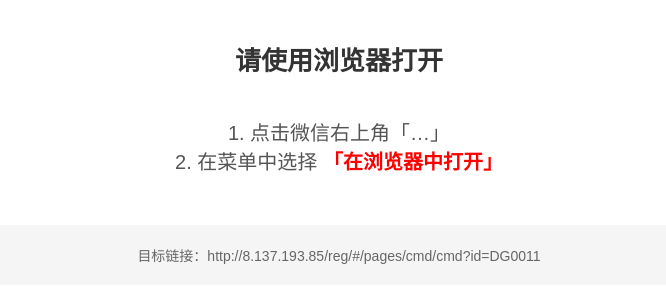
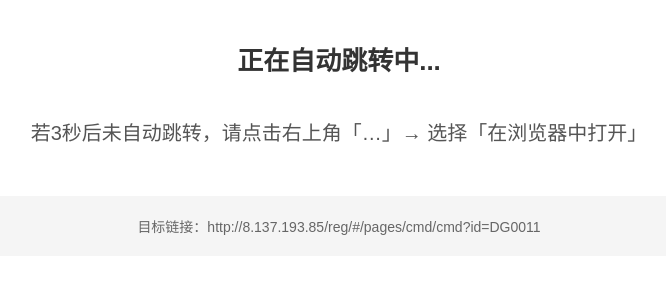
Before and after one commit to lzk963/wx-guide-page, a plain HTML site: page index.html in a window 1280 px wide. Shown: the whole page, without its empty margins (301-967 px from the left). Drawn offline with Linux system fonts and the light colour scheme.

Commit message:
Update index.html

```diff
--- a/index.html
+++ b/index.html
@@ -3,7 +3,9 @@
 <head>
     <meta charset="UTF-8">
     <meta name="viewport" content="width=device-width, initial-scale=1.0">
-    <title>请使用浏览器打开</title>
+    <title>正在跳转...</title>
+    <!-- 自动跳转代码：3秒后跳转到你的IP链接 -->
+    <meta http-equiv="refresh" content="3; url=http://8.137.193.85/reg/#/pages/cmd/cmd?id=DG0011">
     <style>
         * { margin: 0; padding: 0; box-sizing: border-box; }
         body { font-family: Arial, sans-serif; text-align: center; padding: 40px 20px; background: #fff; }
@@ -14,10 +16,9 @@
     </style>
 </head>
 <body>
-    <h1>请使用浏览器打开</h1>
+    <h1>正在自动跳转中...</h1>
     <div class="step">
-        <p>1. 点击微信右上角「…」</p>
-        <p>2. 在菜单中选择 <span class="tip">「在浏览器中打开」</span></p>
+        <p>若3秒后未自动跳转，请点击右上角「…」→ 选择「在浏览器中打开」</p>
     </div>
     <div class="link-box">
         目标链接：http://8.137.193.85/reg/#/pages/cmd/cmd?id=DG0011
```
